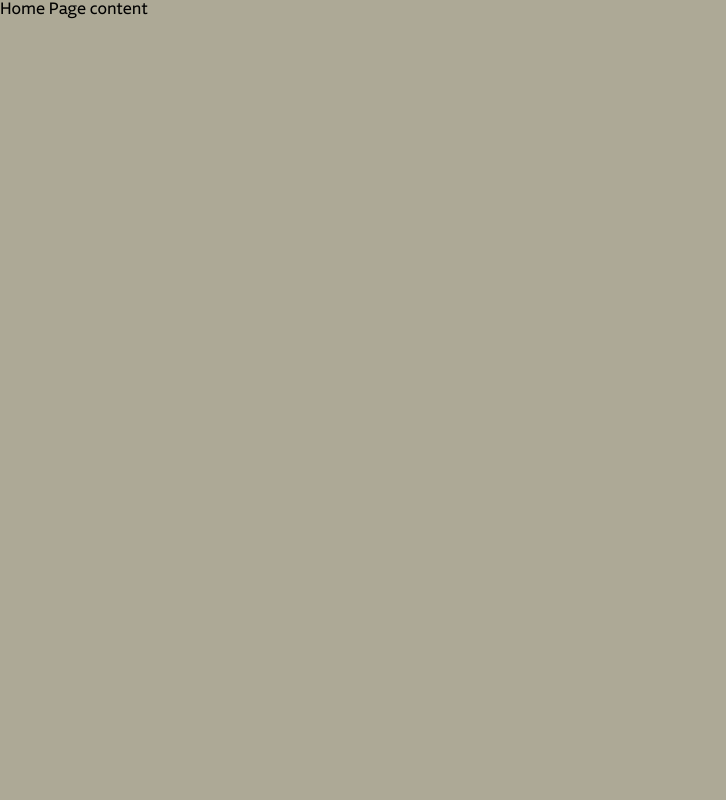
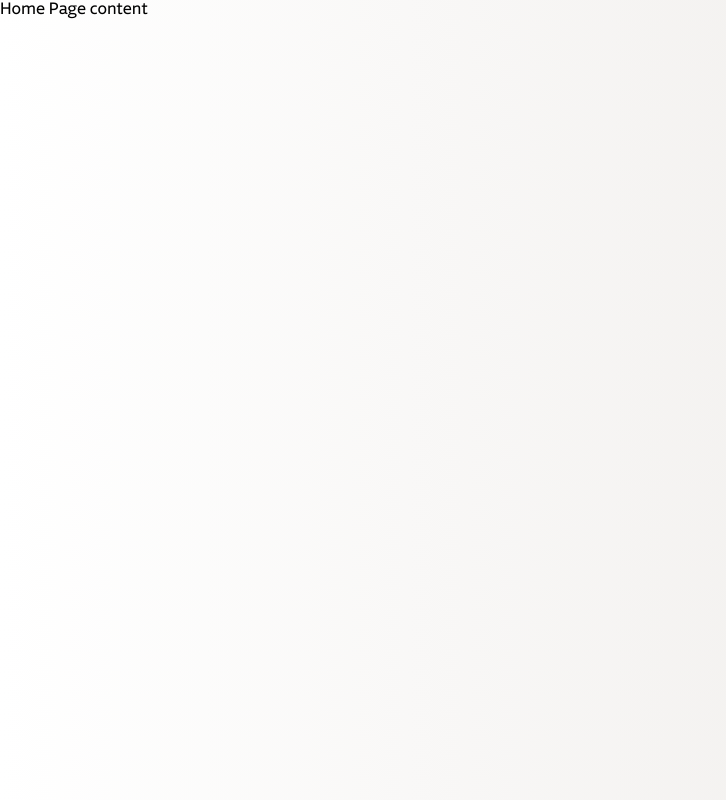
Before and after one commit to jorgejimenez98/react-redux-toolkit-test, a React (Vite) app: page / in a window 1280 px wide. Shown: the whole page, without its empty margins (0-726 px from the left). Built offline with nearby package versions, Linux system fonts and the light colour scheme.

Commit message:
feat(app): Change main background color

```diff
--- a/src/assets/styles/_globals.scss
+++ b/src/assets/styles/_globals.scss
@@ -6,8 +6,8 @@ body {
 
     // Application background color
     background: $bg-main;
-    background: -webkit-linear-gradient(to right, $bg-secondary, $bg-terciary, bg-soft, $bg-main);
-    background: linear-gradient(to right, $bg-secondary, bg-terciary, $bg-hs, $bg-main);
+    background: -webkit-linear-gradient(to right, $white, $bg-main);
+    background: linear-gradient(to right, $white, $bg-main);
 }
 
 /* ---------------------------- Scroll BAR ------------------------ */
@@ -22,3 +22,7 @@ body {
 ::-webkit-scrollbar-thumb {
     background-color: $primary;
 }
+
+.pointer {
+    cursor: pointer;
+}
--- a/src/assets/styles/_variables.scss
+++ b/src/assets/styles/_variables.scss
@@ -7,10 +7,7 @@ $warning: #ffd100;
 $danger: #f34141;
 $light: #e5e7ea;
 $dark: #000;
+$white: #ffffff;
 
 // App Background color
-$bg-main: #ADA996;
-$bg-secondary: #EAEAEA;
-$bg-terciary: #DBDBDB;
-$bg-soft: #F2F2F2;
-$bg-hs: hsl(0, 0%, 95%);
+$bg-main: #ECE9E6;
```
